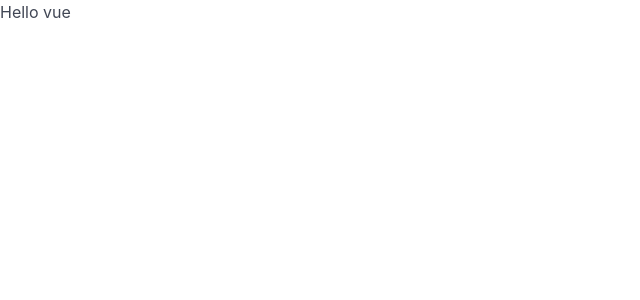
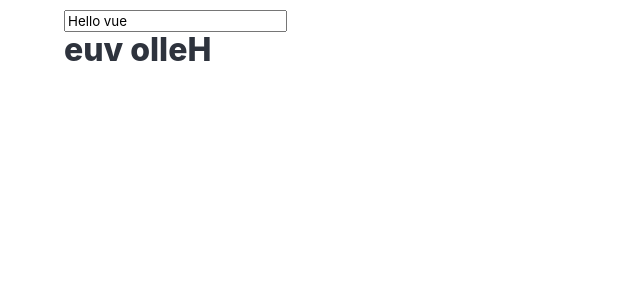
Before and after one commit to TanelSarik/mm23learnnode, a Vue app: page / in a window 1280 px wide. Shown: the top 300 px of the page, without its empty margins (0-640 px from the left). Built offline with nearby package versions, Linux system fonts and the light colour scheme.

Commit message:
V-model example

```diff
--- a/src/App.vue
+++ b/src/App.vue
@@ -1,14 +1,16 @@
 <script setup>
-  import { ref } from 'vue';
+import { ref } from "vue";
 
-  let message = ref('Hello vue');
-  setTimeout(() => {
-    message.value = 'something else';
-  }, 10000);
+let message = ref("Hello vue");
+
+
 </script>
 
 <template>
-  <div id="app">
-    <h1>{{ message }}</h1>
+  <div class="container mt-2">
+    <input type="input" v-model="message">
+    <div class="content">
+    <h1>{{ message.split('').reverse().join('')  }}</h1>
+    </div>
   </div>
 </template>
```
